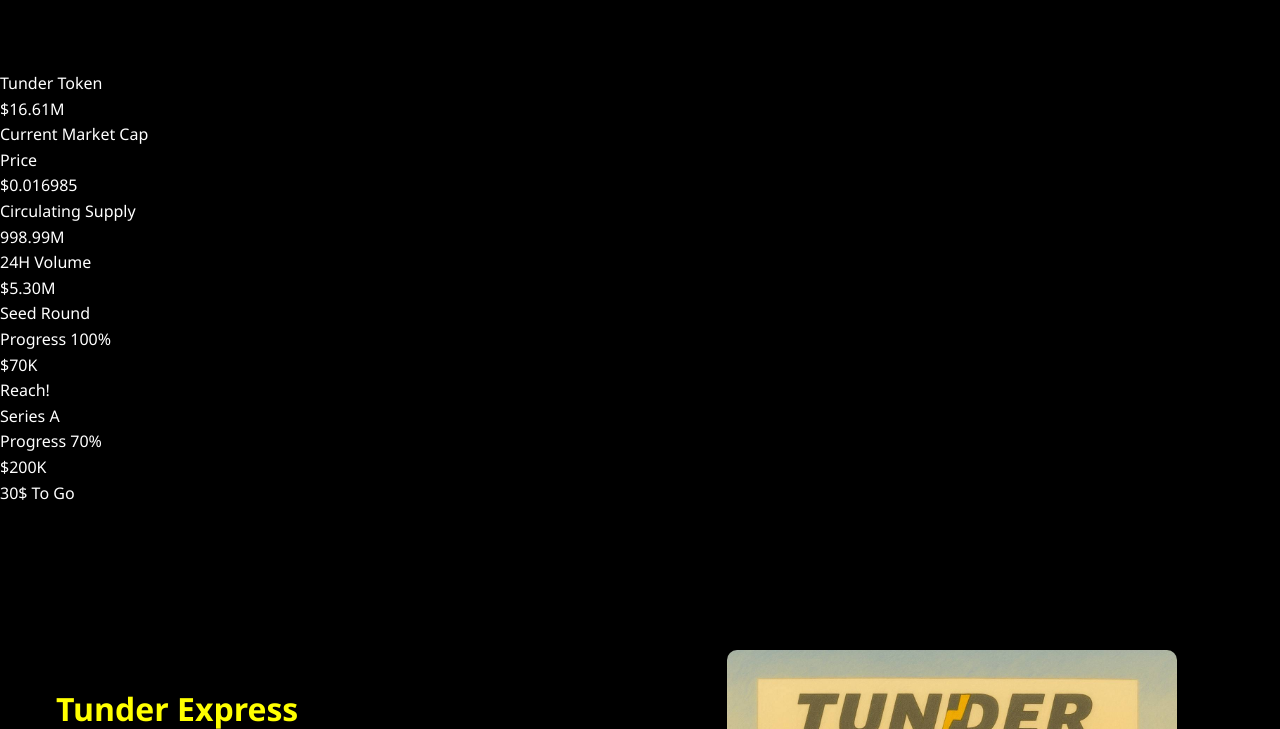
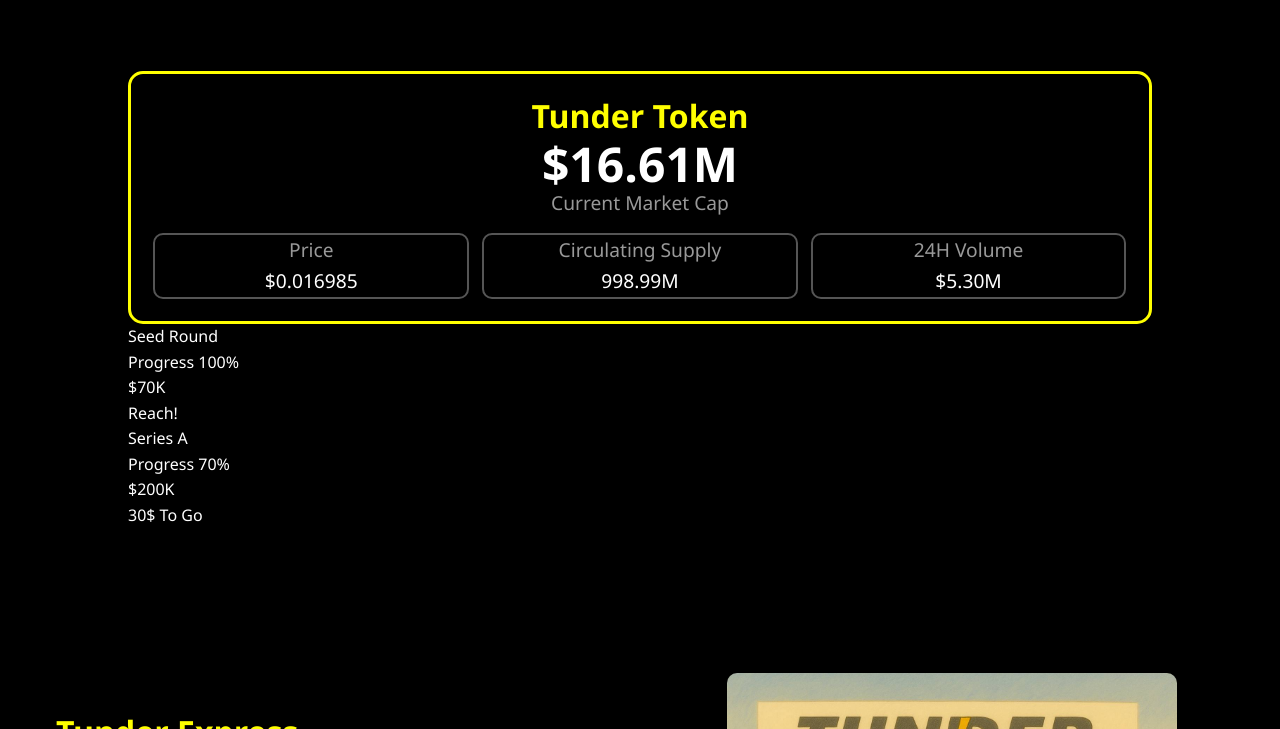
Before and after one commit to diewcoftza/tundersolana-fun, a plain HTML site: page docs/index.html in a window 1280 px wide. Shown: the part 809-1538 px from the top of the page. Drawn offline with Linux system fonts and the light colour scheme.

Commit message:
update first box ui

```diff
--- a/docs/index.html
+++ b/docs/index.html
@@ -5,6 +5,7 @@
   <meta name="viewport" content="width=device-width, initial-scale=1.0"/>
   <title>MadUnicorn Tunder</title>
   <link rel="stylesheet" href="./css/style.css" />
+  <link rel="stylesheet" href="./realtime/style.css" />
 </head>
 <body>
   <!-- Header -->
@@ -77,22 +78,31 @@
   <!-- Realtime Data -->
   <section class="realtime-data">
     <div class="token-info">
-      <div>Tunder Token</div>
-      <div>$16.61M</div>
-      <div>Current Market Cap</div>
+      <div class="marketcap">
+        <div class="name">Tunder Token</div>
+        <div class="cap">$16.61M</div>
+        <div class="desc">Current Market Cap</div>
       </div>
-    <div class="token-info2">
-      <div class="price">
+      <div class="row">
+        <div class="col">
+          <div class="box">
             <div class="label">Price</div>
             <div class="value">$0.016985</div>
           </div>
-      <div class="supply">
+        </div>
+        <div class="col">
+          <div class="box">
             <div class="label">Circulating Supply</div>
             <div class="value">998.99M</div>
           </div>
-      <div class="vol-24h">
+        </div>
+        <div class="col">
+          <div class="box">
             <div class="label">24H Volume</div>
             <div class="value">$5.30M</div>
+          </div>
+        </div>
+        <div class="clear-box"></div>
       </div>
     </div>
     <div class="rounds">
@@ -314,5 +324,7 @@
 
   <!-- JS for lightning effect -->
   <script src="lightning.js"></script>
+  <!-- JS for feed realtime data -->
+  <script src="realtime/script.js"></script>
 </body>
 </html>
--- /dev/null
+++ b/docs/realtime/style.css
@@ -0,0 +1,54 @@
+section.realtime-data {
+  padding: 0 8rem;
+}
+.token-info {
+  border: 3px solid #FF0;
+  border-radius: 15px;
+  text-align: center;
+  padding: 1rem;
+  font-size: 1.2rem;
+}
+.marketcap .name {
+  font-size: 2rem;
+  font-weight: bold;
+  color: #FF0;
+}
+.marketcap .cap {
+  margin-top: -15px;
+  font-size: 3rem;
+  font-weight: bold;
+}
+.marketcap .desc {
+  margin-top: -15px;
+  color: #999;
+}
+.token-info .row {
+  margin-top: 0.5rem;
+}
+.token-info .col {
+  width: 33.33%;
+  float: left;
+  padding: 0.4rem;
+}
+.token-info .box {
+  border: 2px solid #555;
+  border-radius: 10px;
+}
+.token-info .label {
+  color: #999;
+}
+.clear-box {
+  clear: both;
+}
+
+@media (max-width: 768px) {
+  .token-info .col {
+    width: 100%;
+  }
+}
+
+@media (max-width: 1200px) {
+  section.realtime-data {
+    padding: 0 2rem;
+  }
+}
```
Also changed, not shown: docs/realtime/script.js (added). Lines whose indentation alone changed are shown as unchanged.
